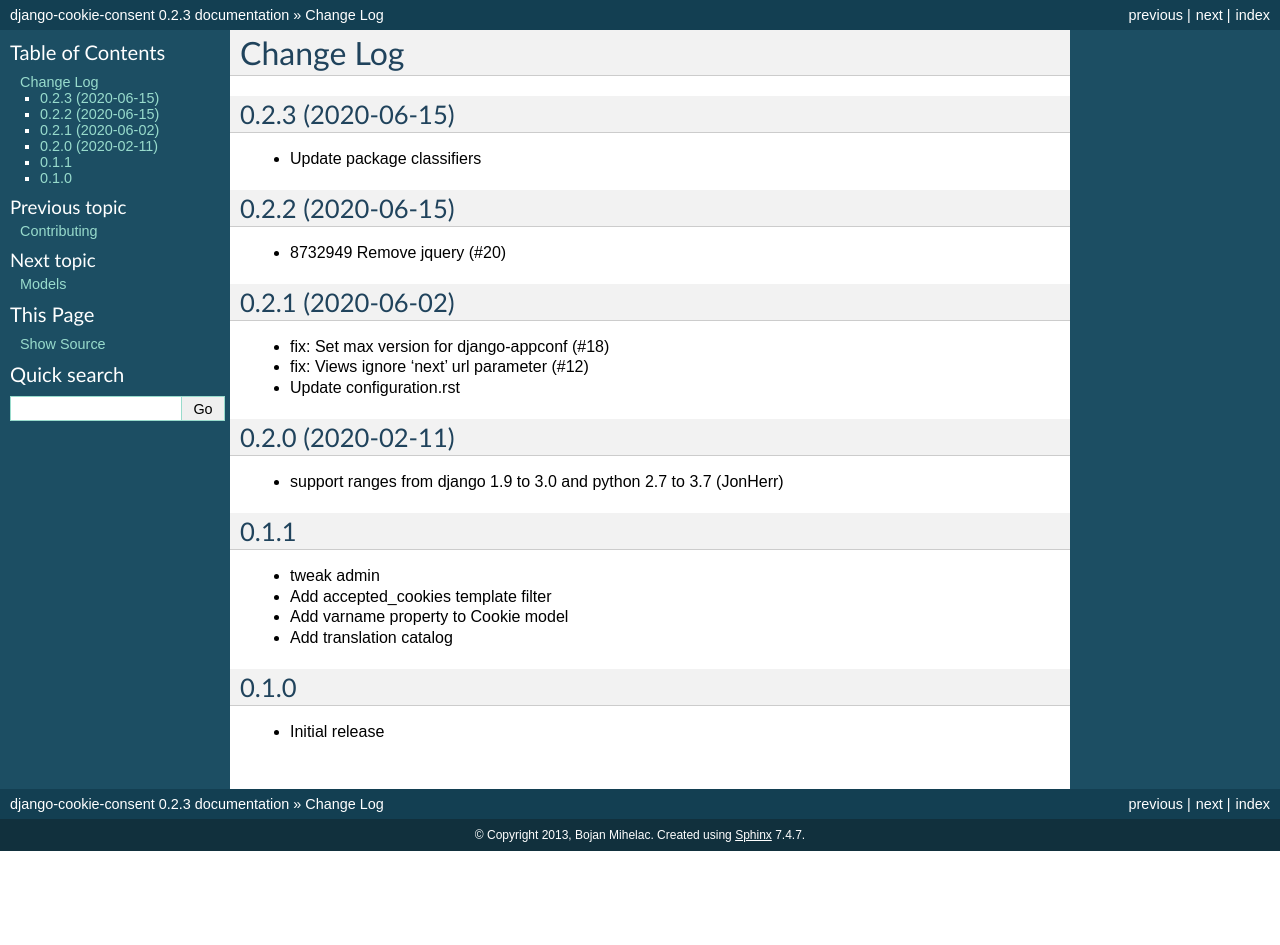
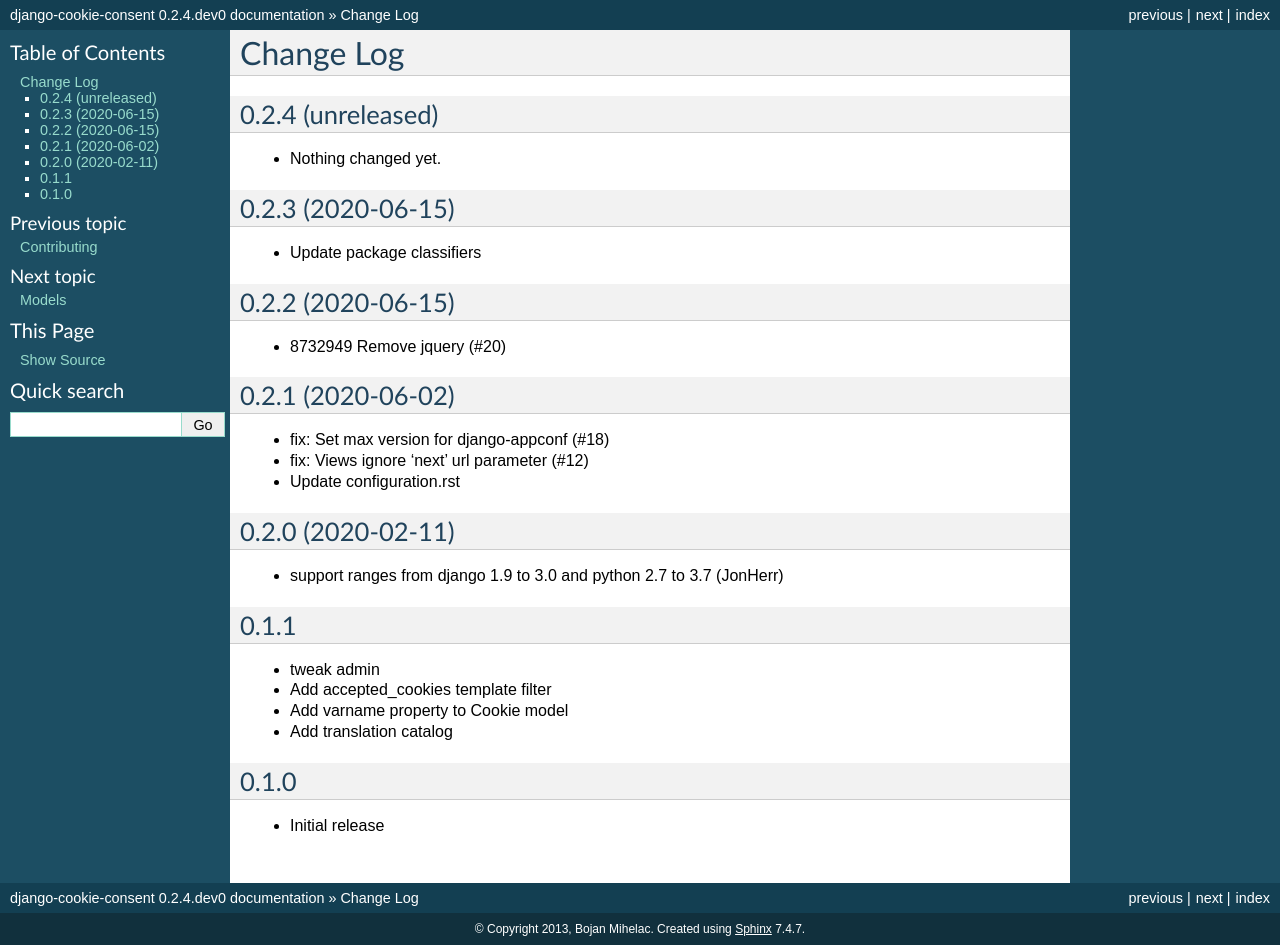
Before and after one commit to jazzband/django-cookie-consent, a Sphinx documentation site: the page built from docs/changelog.rst, in a window 1280 px wide. Built offline with Sphinx 7.4.7, drawn with Linux system fonts in a browser that asks for light colours; the version number is read from the project's files by our own code; before the commit the page ends 900 px from its top, so only the background shows below that.

Commit message:
Back to development: 0.2.4

```diff
--- a/docs/changelog.rst
+++ b/docs/changelog.rst
@@ -1,6 +1,12 @@
 ===========
 Change Log
 ===========
+
+0.2.4 (unreleased)
+------------------
+
+- Nothing changed yet.
+
 
 0.2.3 (2020-06-15)
 ------------------
--- a/setup.py
+++ b/setup.py
@@ -2,7 +2,7 @@
 from setuptools import find_packages
 
 
-version = '0.2.3'
+version = '0.2.4.dev0'
 
 CLASSIFIERS = [
     'Framework :: Django',
```
